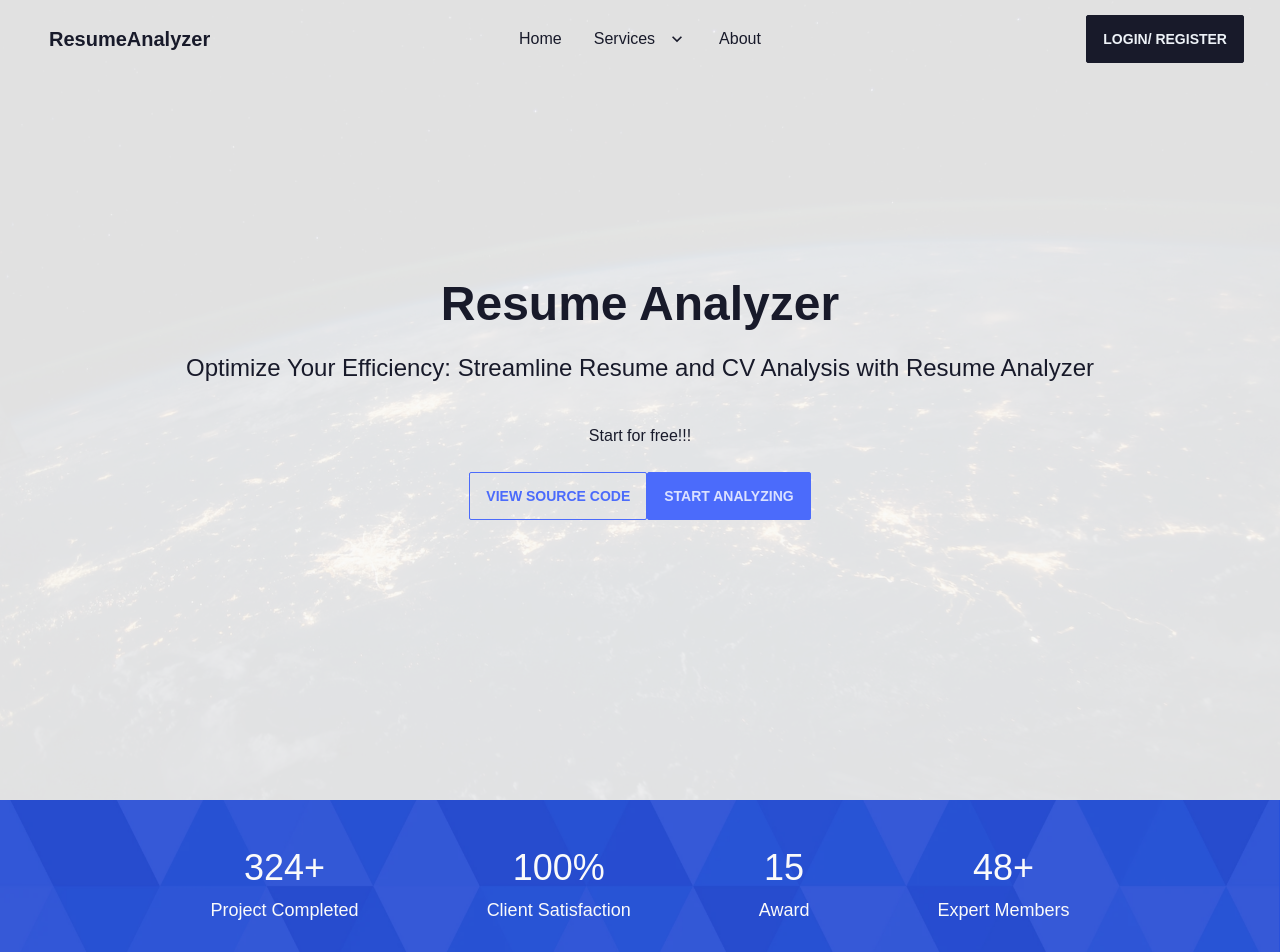
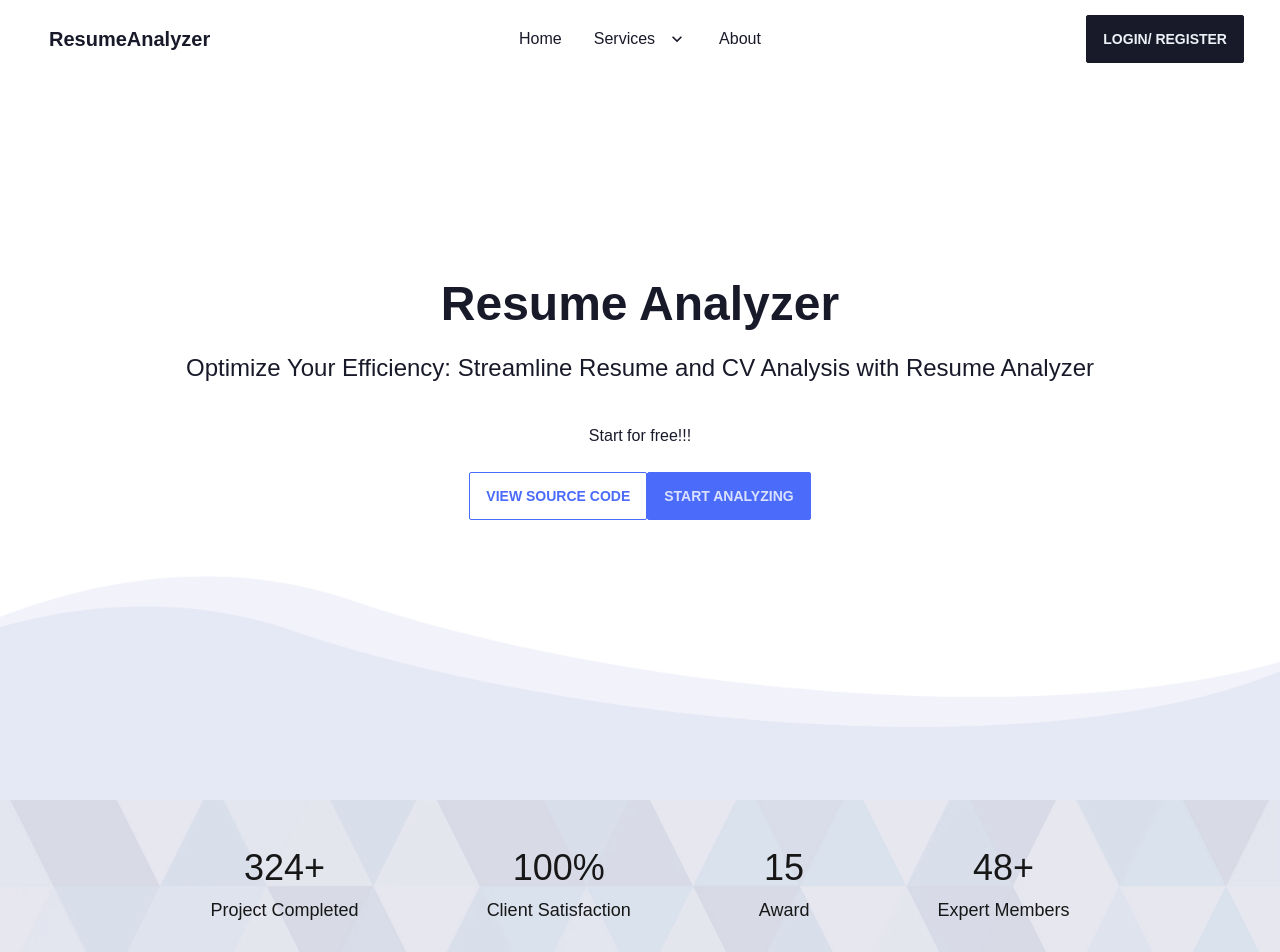
Before and after one commit to krish-maharjan/resume-analyzer-nextjs, a Next.js app: page / in a window 1280 px wide. Shown: the top 952 px of the page. Built offline with nearby package versions, Linux system fonts and the light colour scheme.

Commit message:
cards and stats

```diff
--- a/src/pages/components/card.jsx
+++ b/src/pages/components/card.jsx
@@ -31,7 +31,7 @@ export default function Card() {
 
             <div className="flex flex-row flex-wrap items-center justify-center gap-11 ">
                 {Object.entries(cards).map(([key, values]) => (
-                    <div className="card lg:w-64 w-72 h-80 2xl:w-96 bg-base-100 shadow-xl">
+                    <div className="card lg:w-64 w-72 h-80 2xl:w-96 bg-base-100 cursor-pointer shadow hover:shadow-2xl transition-transform hover:scale-105">
                         <figure><img src={values[2].img} alt={values[3].alttxt} /></figure>
                         <div className="card-body">
                             <h2 className="card-title">{values[0].title}</h2>
--- a/src/pages/components/intro.jsx
+++ b/src/pages/components/intro.jsx
@@ -7,9 +7,9 @@ export default function Intro() {
             <div className="flex min-h-screen min-w-full justify-center items-start">
                 <div className="flex items-center">
                     <div className="relative max-w-full">
-                        <img src="./image/data.jpg" alt="image" className="min-w-[100vw] min-h-screen max-h-screen object-cover" />
+                        <img src="./image/figma.png" alt="image" className="min-w-[100vw] min-h-screen max-h-screen object-cover" />
                     </div>
-                    <main className="absolute min-w-[100vw] h-screen flex justify-center items-center flex-col bg-neutral-50/90 px-6">
+                    <main className="absolute min-w-[100vw] h-screen flex justify-center items-center flex-col px-6">
                         <h1 className="text-5xl font-bold text-center">Resume Analyzer</h1>
                         <h2 className="pt-6 pb-10 text-2xl text-center">Optimize Your Efficiency: Streamline Resume and CV Analysis with Resume Analyzer</h2>
                         <p className="text-center">Start for free!!!</p><br />
--- a/src/pages/components/stats.jsx
+++ b/src/pages/components/stats.jsx
@@ -8,12 +8,12 @@ export default function Stats() {
 
     return (
         <section className="flex justify-center w-full items-center p-0">
-            <div className="hero min-h-fit min-w-full bg-brand-p" style={{ backgroundImage: `url("./image/bg.png")` }}>
+            <div className="hero min-h-fit min-w-full bg-[#e5e8f5]" style={{ backgroundImage: `url("./image/bg.png")` }}>
                 <ul className="flex flex-col lg:flex-row gap-12 lg:gap-32 py-12 justify-center items-center">
                     {Object.entries(stats).map(([key, value]) => (
                         <li className="flex flex-col gap-2 justify-center items-center">
-                            <div className="text-4xl text-neutral-50">{value}</div>
-                            <div className="text-lg text-neutral-50">{key}</div>
+                            <div className="text-4xl text-neutral-900">{value}</div>
+                            <div className="text-lg text-neutral-900">{key}</div>
                         </li>
                     ))}
                 </ul>
```
Also changed, not shown: public/image/figma.png (added).
